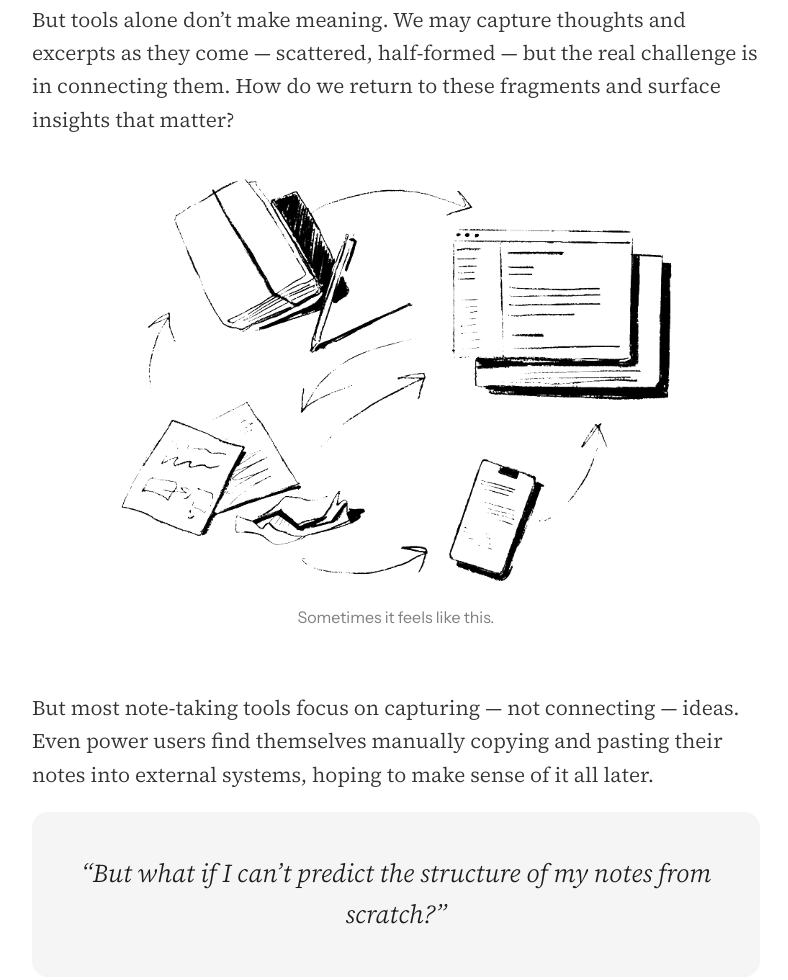
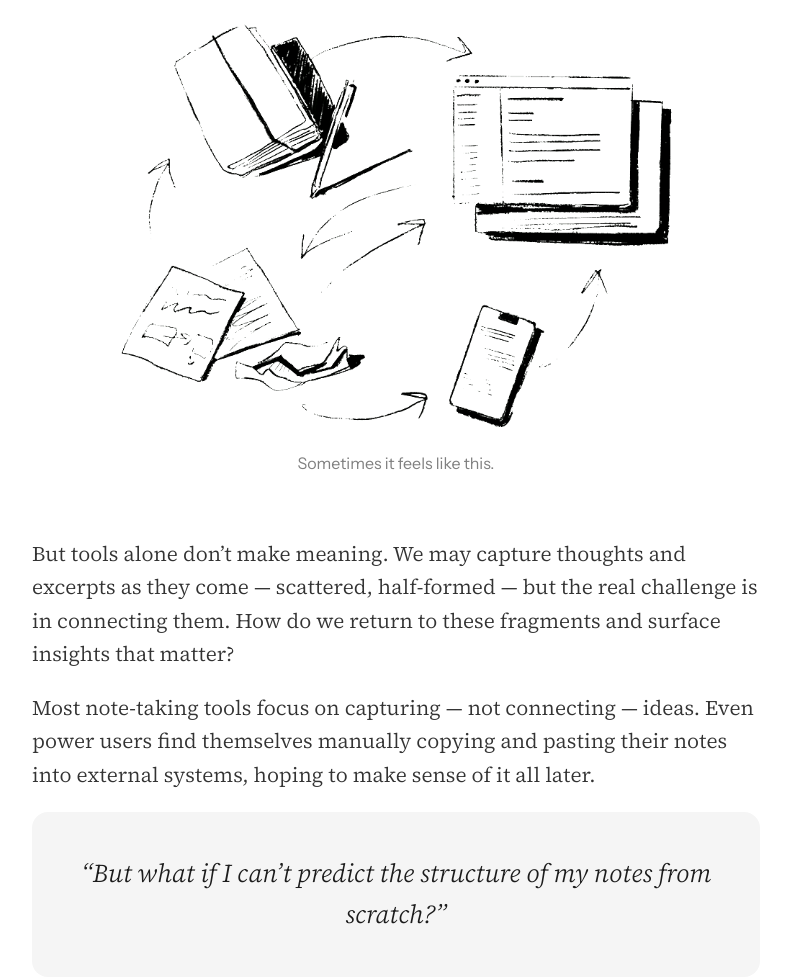
Before and after one commit to nastapasta/nastia-design, an Eleventy site: page cases/zettel.md in a window 1280 px wide. Shown: the part 1905-2885 px from the top of the page, without its empty margins (244-1032 px from the left). Built offline with nearby package versions, Linux system fonts and the light colour scheme; Eleventy itself is replaced by a stand-in of ours; files that its build step writes are made by us from their sources.

Commit message:
Update zettel.md

```diff
--- a/cases/zettel.md
+++ b/cases/zettel.md
@@ -28,16 +28,16 @@ Gloria Mark, a professor of information science at the University of California,
 
 As our attention fragments, the amount of information we consume keeps growing. In response, we’ve come up with personal knowledge management systems to manage the overflow: sticky notes, voice memos, messages to ourselves, Roam graphs, oldschool  Zettelkastens, or Tiago Forte’s PARA method.
 
-But tools alone don’t make meaning.
-We may capture thoughts and excerpts as they come — scattered, half-formed — but the real challenge is in connecting them. How do we return to these fragments and surface insights that matter?
-
 <figure>
 <img src="/images/case-studies/zettel/all-tools.png" alt="Books, notebooks, files and computers flying in the air" style="margin-bottom: 1rem;"></img>
 <figcaption>Sometimes it feels like this.
 </figcaption>
 </figure>
 
-But most note-taking tools focus on capturing — not connecting — ideas. Even power users find themselves manually copying and pasting their notes into external systems, hoping to make sense of it all later.
+But tools alone don’t make meaning.
+We may capture thoughts and excerpts as they come — scattered, half-formed — but the real challenge is in connecting them. How do we return to these fragments and surface insights that matter?
+
+Most note-taking tools focus on capturing — not connecting — ideas. Even power users find themselves manually copying and pasting their notes into external systems, hoping to make sense of it all later.
 
 <div class="framed italic">
 <p class="big centered">“But what if I can’t predict the structure of my notes from scratch?”
```
